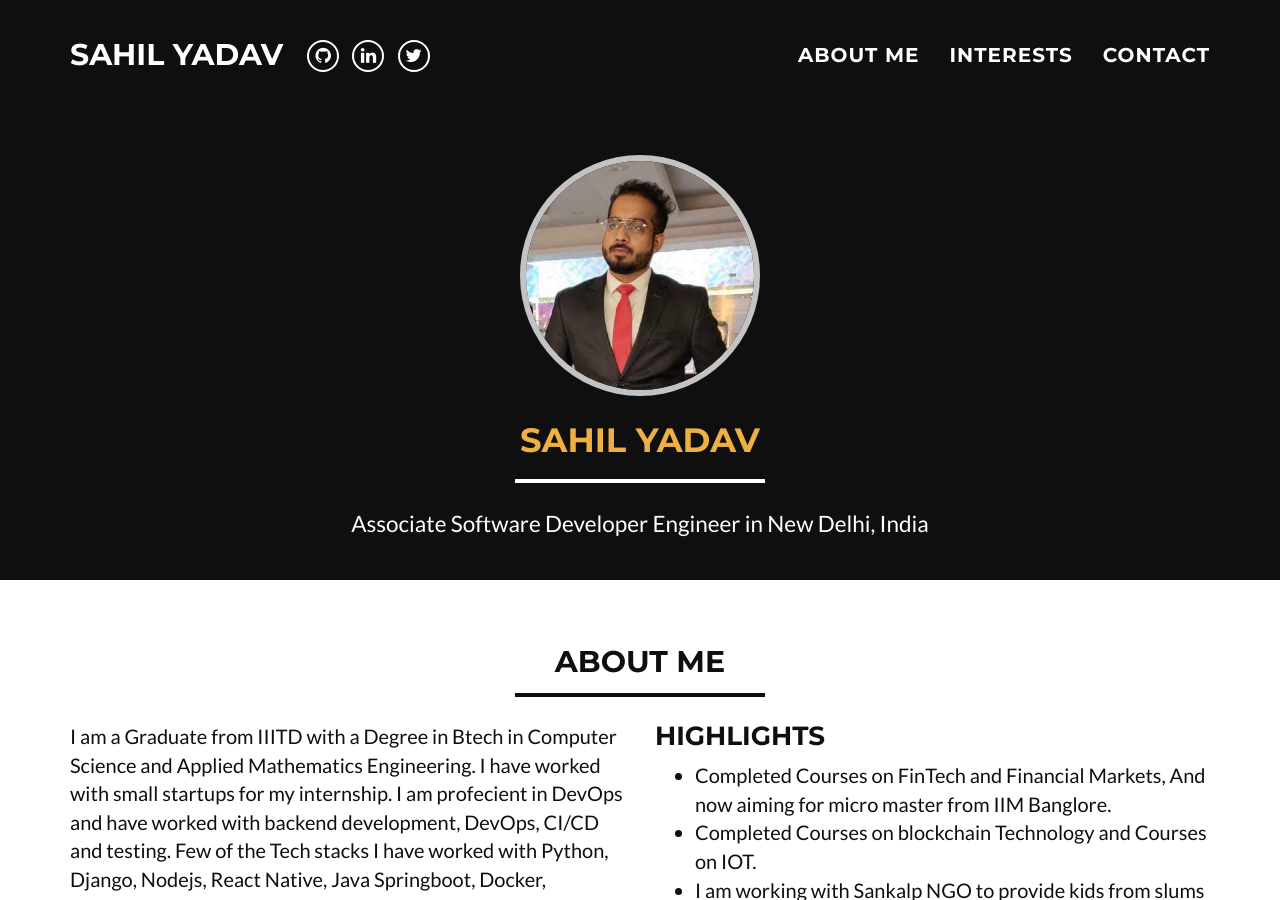
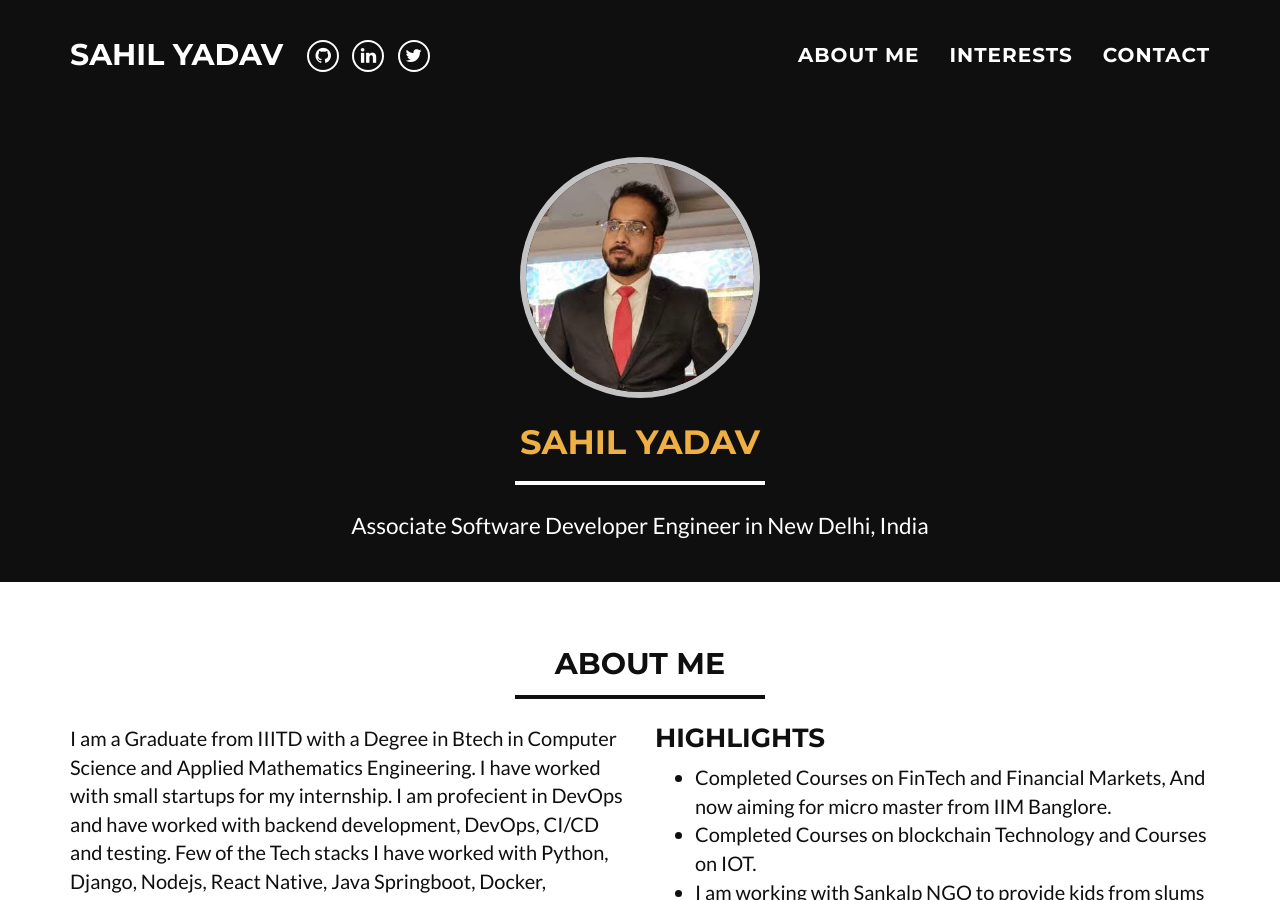
Before and after one commit to sahilyadav-here/sahilyadav-here.github.io, a Jekyll site: the page built from index.html, in a window 1280 px wide and 900 px high. Built offline with Jekyll 4.4.1, drawn with Linux system fonts in a browser that asks for light colours.

Commit message:
image padding

```diff
--- a/_layouts/default.html
+++ b/_layouts/default.html
@@ -74,7 +74,7 @@
     <header>
         <div class="container">
             <div class="row">
-                <div class="col-lg-12" style="padding-top:5px;">
+                <div class="col-lg-12" style="padding-top:7px;">
                     <img class="profile-img" src="img/profile.png" alt="{{ site.name }}">
                     <div class="intro-text">
                         <span class="name">{{ site.name }}</span>
```
